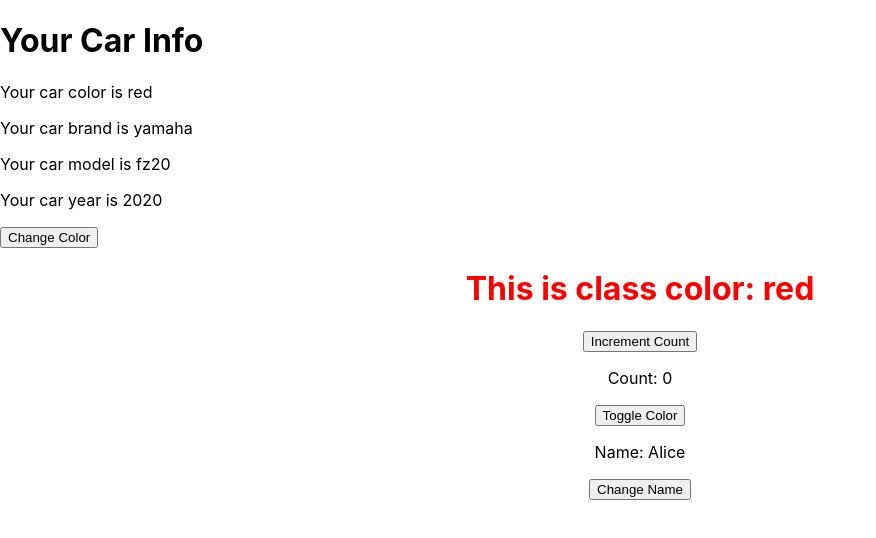
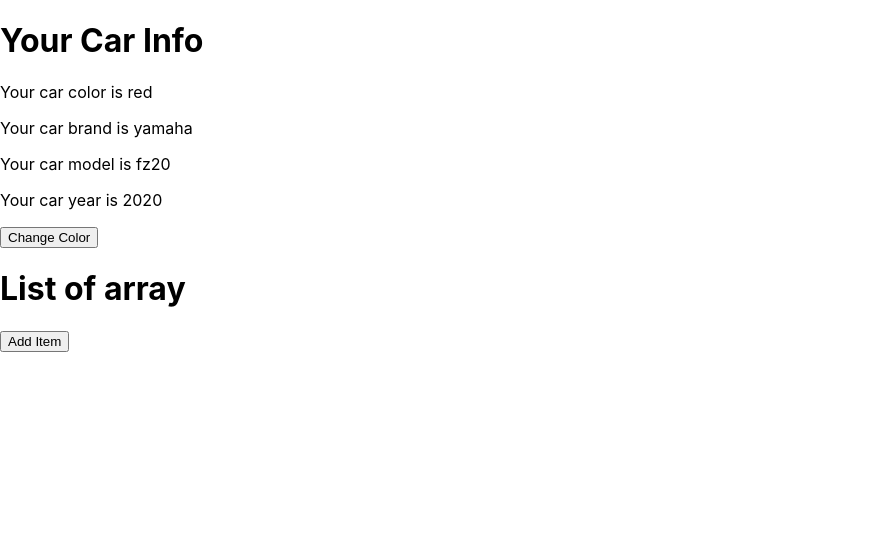
Before and after one commit to mahesfsp/react-tutorial, a React (Create React App) app: page / in a window 1280 px wide. Shown: the top 538 px of the page, without its empty margins (0-876 px from the left). Built offline with nearby package versions, Linux system fonts and the light colour scheme.

Commit message:
update array in state

```diff
--- /dev/null
+++ b/src/components/UpdateArrayInState.js
@@ -0,0 +1,27 @@
+import { useState } from "react";
+
+function UpdateArrayInState() {
+  const [count, setCount] = useState(1);
+  const [list, setList] = useState([]);
+  function addItem() {
+    const itemName = "item" + count;
+    setList((previousState) => {
+      return [...previousState, itemName];
+    });
+    setCount((previousState) => previousState + 1);
+  }
+  return (
+    <>
+      <h1>List of array</h1>
+
+      <button onClick={addItem}>Add Item</button>
+      <ul>
+        {list.map((item, index) => (
+          <li key={index}>{item}</li>
+        ))}
+      </ul>
+    </>
+  );
+}
+
+export default UpdateArrayInState;
--- a/src/index.js
+++ b/src/index.js
@@ -11,6 +11,7 @@ import MultipleComponent2 from './components/MultipleComponent2';
 import ManageStateAsObject from './components/ManageStateAsObject';
 import ManageStateWithObject from './components/ManageStateWithObject';
 import UpdateObjectInClassComponent from './components/UpdateObjectInClassComponent';
+import UpdateArrayInState from './components/UpdateArrayInState';
 // import Garage from './components/Garage';
 // import Greeting from './components/Greetings';
 // import Counter from './components/Counter';
@@ -29,7 +30,8 @@ root.render(
 {/* <MultipleComponent1/> */}
 {/* <MultipleComponent2/> */}
 <ManageStateAsObject/>
-<UpdateObjectInClassComponent/>
+{/* <UpdateObjectInClassComponent/> */}
+<UpdateArrayInState/>
 {/* <ManageStateWithObject/> */}
   </>
 );
```
